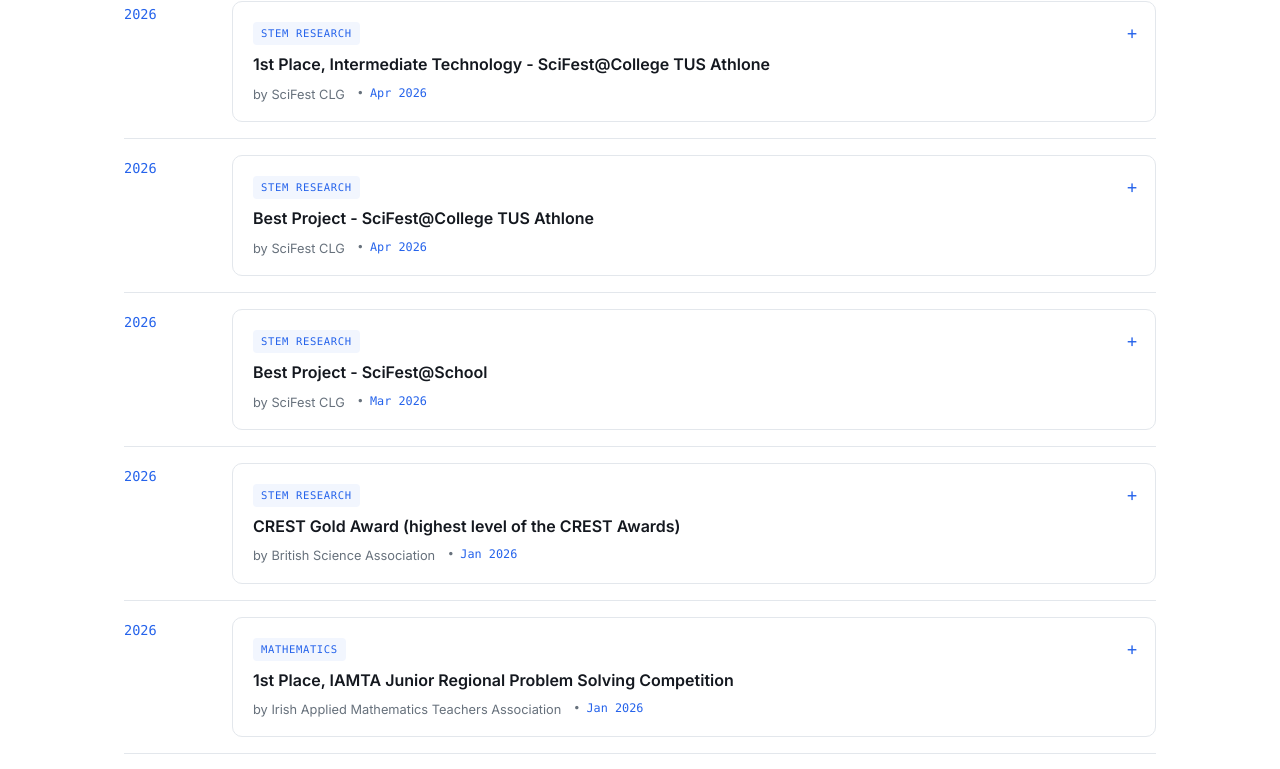
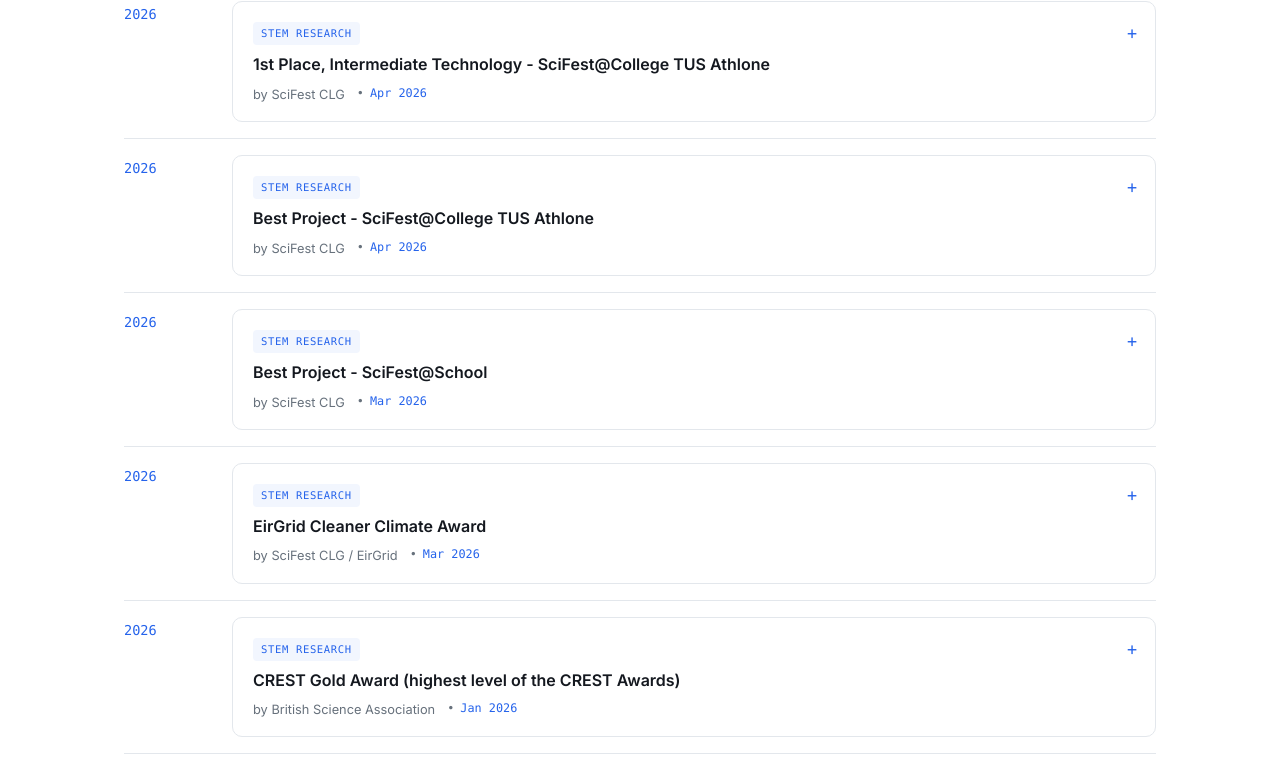
Before and after one commit to adityasurendran/website, a React (Vite) app: page / in a window 1280 px wide. Shown: the part 1903-2672 px from the top of the page. Built offline with nearby package versions, Linux system fonts and the light colour scheme.

Commit message:
Restore EirGrid Cleaner Climate Award

```diff
--- a/src/data/awards.js
+++ b/src/data/awards.js
@@ -65,6 +65,16 @@
     date: 'Mar 2026',
     detail:
       'For "Advancing Byzantine Fault Tolerance by Achieving O(1) Communication Complexity via BLS Signature Aggregation".',
+    extra: '',
+  },
+  {
+    id: 'eirgrid',
+    year: '2026',
+    category: 'STEM Research',
+    title: 'EirGrid Cleaner Climate Award',
+    issuer: 'SciFest CLG / EirGrid',
+    date: 'Mar 2026',
+    detail: 'Awarded at SciFest@School 2026 for "Pareto-Optimal Urban Transport Systems with Environmental and Health Externalities".',
     extra: '',
   },
   {
```
